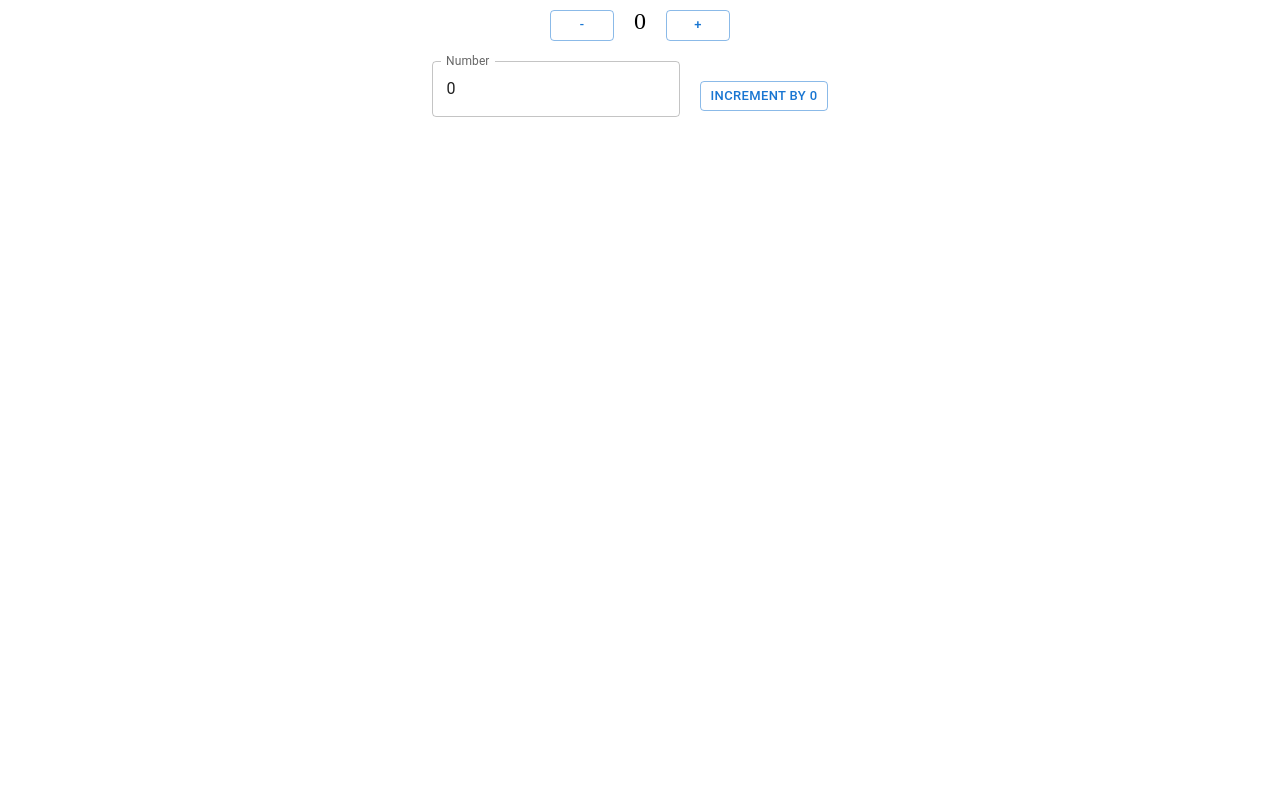
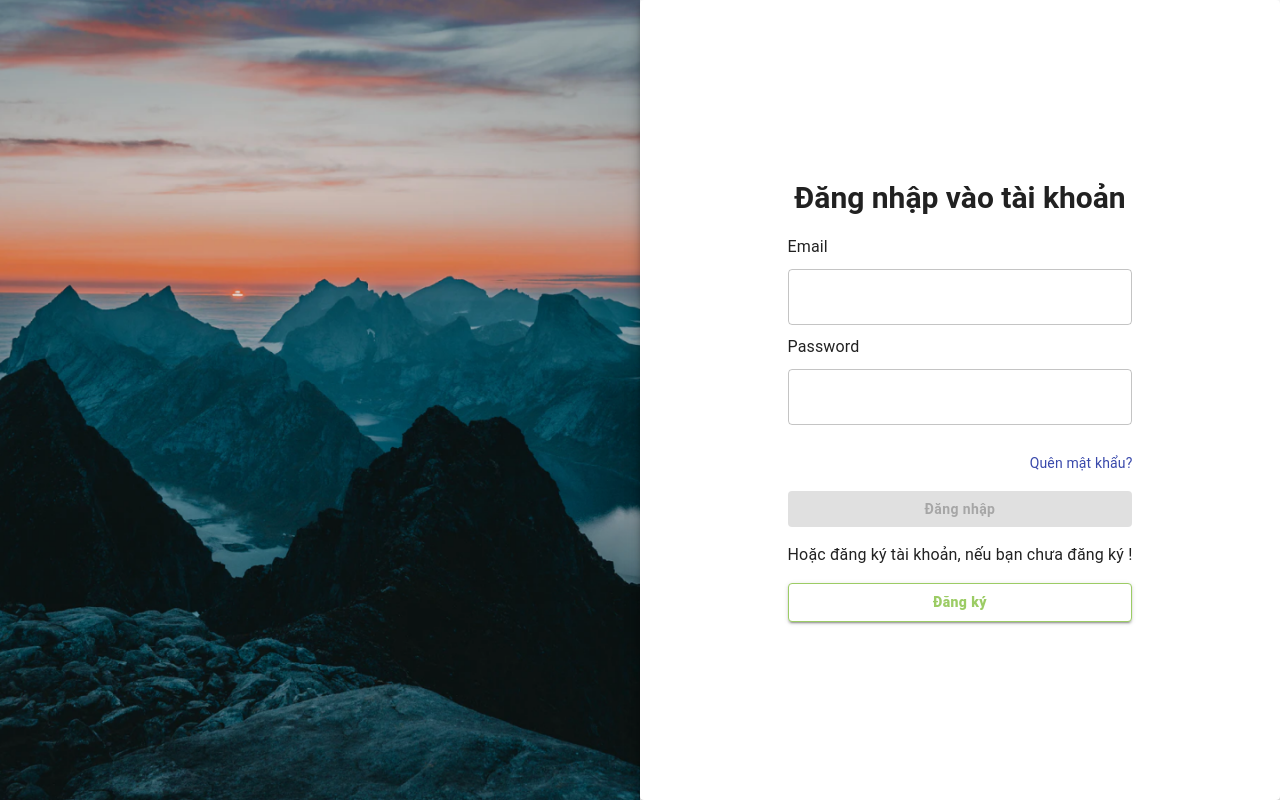
Before and after one commit to zinza-d2-training/anhth-react, a React (Create React App) app in the folder covid-tracker/: page /portal/login-organ in a window 1280 px wide. Built offline with nearby package versions, Linux system fonts and the light colour scheme.

Commit message:
Implement login (#13)
* implement-login

* fix: store

* fix: app route

* fix:remove ignore yarnlock

```diff
--- a/covid-tracker/src/App.tsx
+++ b/covid-tracker/src/App.tsx
@@ -1,11 +1,27 @@
 import React from 'react';
 import './App.css';
-import { Counter } from './features/counter/Counter';
+import Login from './pages/Login/Login';
+import { BrowserRouter, Route, Routes } from 'react-router-dom';
+import ForgotPassword from './pages/ForgotPassword/ForgotPassword';
+import Home from './pages/UserPage/Home/Home';
 
 function App() {
-  return <div className="App">{
-    <Counter />
-  }</div>;
+  return (
+    <div className="App">
+      {
+        <BrowserRouter>
+          <Routes>
+            <Route path="/portal/login-organ" element={<Login />} />
+            <Route
+              path="/portal/password-forgot"
+              element={<ForgotPassword />}
+            />
+            <Route path="/" element={<Home />} />
+          </Routes>
+        </BrowserRouter>
+      }
+    </div>
+  );
 }
 
 export default App;
--- a/covid-tracker/src/features/counter/Counter.tsx
+++ /dev/null
@@ -1,33 +0,0 @@
-
-import React, { useState } from 'react'
-import { Button, TextField } from '@mui/material'
-import { useAppSelector, useAppDispatch } from '../../hook'
-
-import { increment, decrement, incrementByAmount } from './counterSlice'
-
-export function Counter() {
-  const count = useAppSelector((state) => state.counter.value)
-  const [number, setNumber] = useState(0)
-  const dispatch = useAppDispatch()
-  const handleIncrementByAmount = () => {
-    dispatch(incrementByAmount(number));
-  };
-   return (
-    <>
-      <Button variant="outlined" size="small" onClick={() => dispatch(decrement())}>-</Button>
-      <span style={{fontSize: "24px", padding:"20px"}}>{count}</span>
-      <Button variant="outlined" size="small" onClick={() => dispatch(increment())}>+</Button>
-      <br/>
-      <div style={{height: "24px", padding:"20px"}}>
-        <TextField
-            id="outlined-number"
-            label="Number"
-            type="number"
-            onChange={(event) => setNumber(Number(event.target.value))}
-            value={number}
-          />
-        <Button style={{margin:"20px"}} variant="outlined" size="small" onClick={handleIncrementByAmount}>Increment by {number}</Button>
-      </div>
-    </>
-  );
-}
--- a/covid-tracker/src/features/counter/counterSlice.ts
+++ /dev/null
@@ -1,30 +0,0 @@
-import { createSlice } from '@reduxjs/toolkit'
-import type { PayloadAction } from '@reduxjs/toolkit'
-
-interface CounterState {
-  value: number
-}
-
-const initialState: CounterState = {
-  value: 0,
-}
-
-export const counterSlice = createSlice({
-  name: 'counter',
-  initialState,
-  reducers: {
-    increment: (state) => {
-      state.value += 1
-    },
-    decrement: (state) => {
-      state.value -= 1
-    },
-    incrementByAmount: (state, action: PayloadAction<number>) => {
-      state.value += action.payload
-    },
-  },
-})
-
-export const { increment, decrement, incrementByAmount } = counterSlice.actions
-
-export default counterSlice.reducer
--- a/covid-tracker/src/store.ts
+++ b/covid-tracker/src/store.ts
@@ -1,10 +1,26 @@
-import { configureStore } from '@reduxjs/toolkit';
-import counterSlice from './features/counter/counterSlice';
+import { combineReducers, configureStore } from '@reduxjs/toolkit';
+import { persistReducer } from 'redux-persist';
+import storage from 'redux-persist/lib/storage';
+import userSlice from './store/userSlice';
+
+const rootReducer = combineReducers({
+  user: userSlice
+});
+
+const persistConfig = {
+  key: 'root',
+  storage: storage,
+  blacklist: []
+};
+
+const persistReducers = persistReducer(persistConfig, rootReducer);
 
 export const store = configureStore({
-  reducer: {
-    counter: counterSlice
-  }
+  reducer: persistReducers,
+  middleware: (getDefaultMiddleware) =>
+    getDefaultMiddleware({
+      serializableCheck: false
+    })
 });
 
 export type RootState = ReturnType<typeof store.getState>;
```
Also changed, not shown: 1 other file (tests, documents, lock files or other folders).
